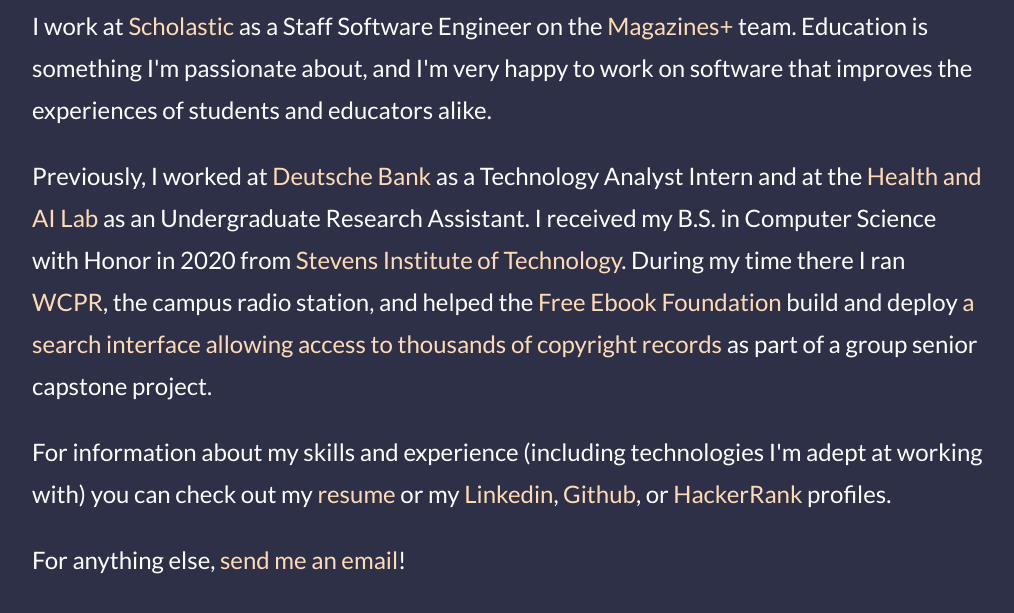
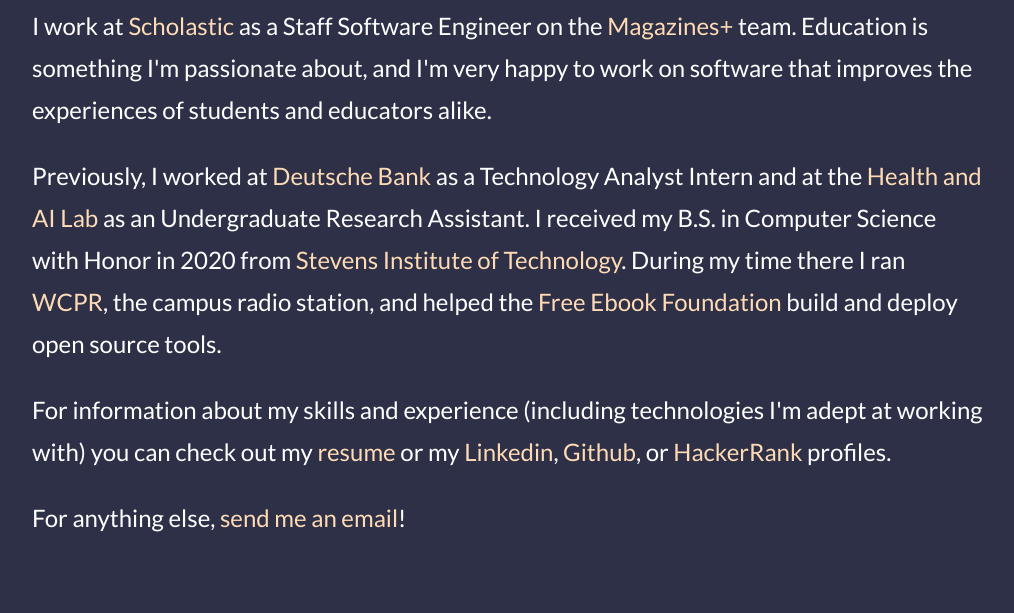
Before and after one commit to ddigeronimo/ddigeronimo.github.io, a plain HTML site: page index.html in a window 1280 px wide. Shown: the part 313-926 px from the top of the page, without its empty margins (131-1145 px from the left). Drawn offline with Linux system fonts and the light colour scheme.

Commit message:
Text updates

```diff
--- a/index.html
+++ b/index.html
@@ -21,7 +21,7 @@
     <h1>Hi, I'm Dylan! 👨‍💻</h1>
     <p>I work at <a href="https://www.scholastic.com/home/">Scholastic</a> as a Staff Software Engineer on the <a href="https://classroommagazines.scholastic.com">Magazines+</a> team. Education is something I'm passionate about, and I'm very happy to work on software that improves the experiences of students and educators alike.</p>
     <p>Previously, I worked at <a href="https://www.db.com/company/index.htm">Deutsche Bank</a> as a Technology Analyst Intern and at the <a href="https://healthailab.org">Health and AI Lab</a> as an Undergraduate Research Assistant.
-    I received my B.S. in Computer Science with Honor in 2020 from <a href="https://stevens.edu/">Stevens Institute of Technology</a>. During my time there I ran <a href="https://wcpr.org">WCPR</a>, the campus radio station, and helped the <a href="https://ebookfoundation.org">Free Ebook Foundation</a> build and deploy <a href="https://cce.ebookfoundation.org">a search interface allowing access to thousands of copyright records</a> as part of a group senior capstone project.</p>
+    I received my B.S. in Computer Science with Honor in 2020 from <a href="https://stevens.edu/">Stevens Institute of Technology</a>. During my time there I ran <a href="https://wcpr.org">WCPR</a>, the campus radio station, and helped the <a href="https://ebookfoundation.org">Free Ebook Foundation</a> build and deploy open source tools.</p>
     <p>For information about my skills and experience (including technologies I'm adept at working with) you can check out my <a href="resume.pdf">resume</a> or my <a href="https://www.linkedin.com/in/dylan-digeronimo-269109140/">Linkedin</a>, <a href="https://github.com/ddigeronimo">Github</a>, or <a href="https://www.hackerrank.com/ddigeronimo">HackerRank</a> profiles.</p>
     <p>For anything else, <a href="mailto:dylandigeronimo1@gmail.com">send me an email</a>!</p>
   </div>
```
